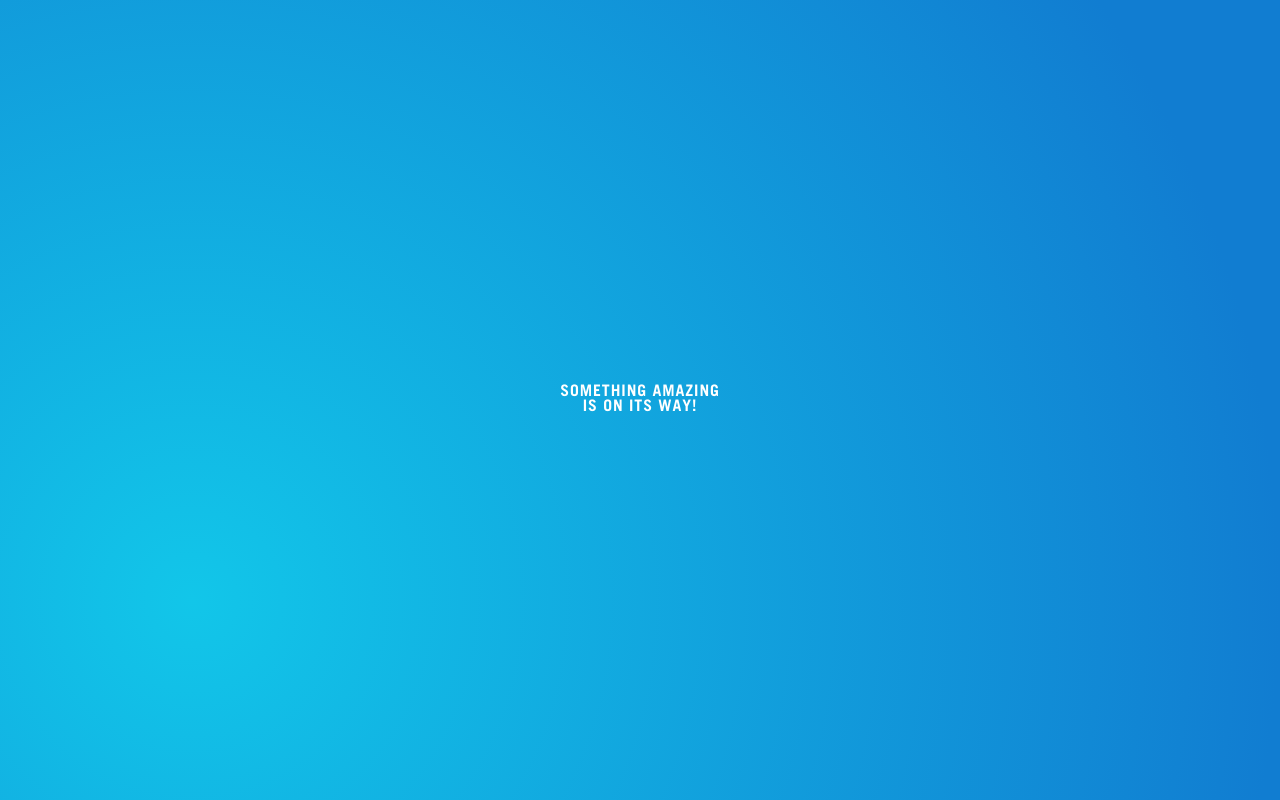
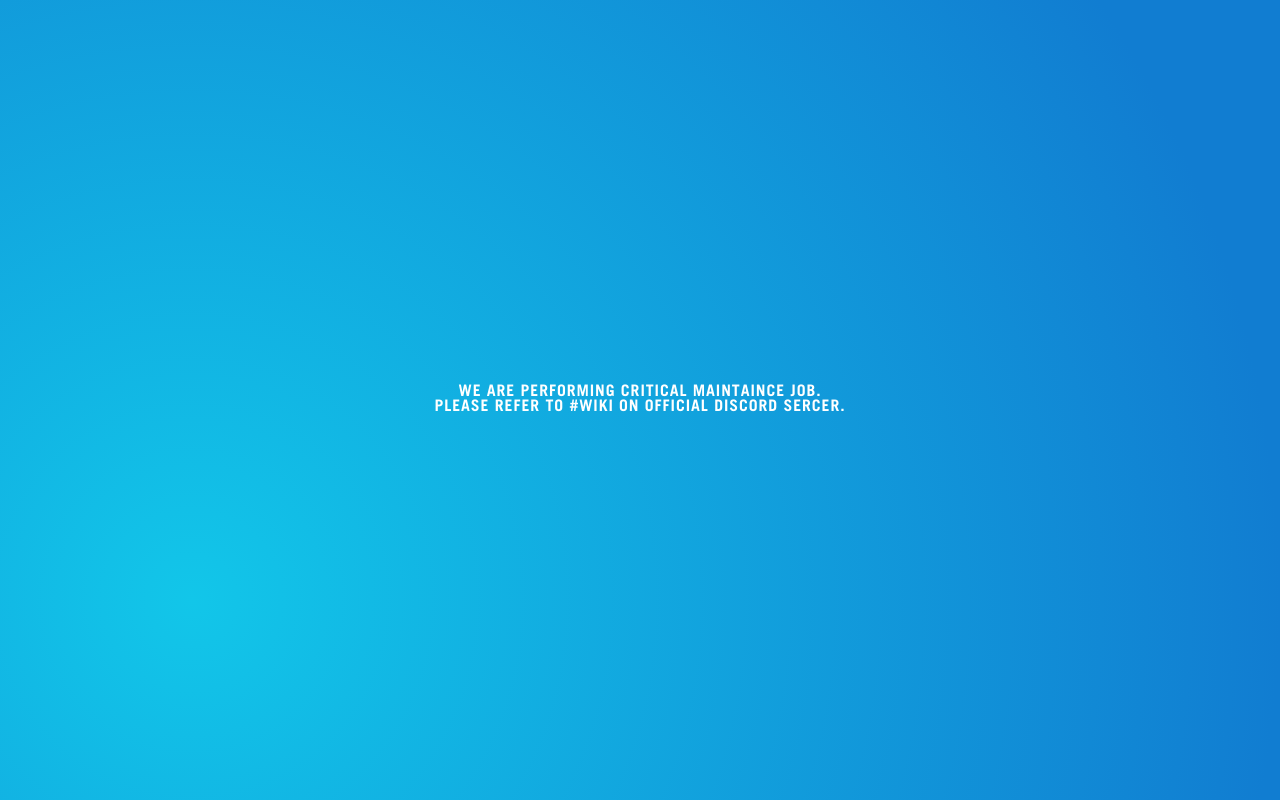
Before and after one commit to c86-webarchives/eruthyll.wiki-parking, a plain HTML site: page index.html in a window 1280 px wide. Drawn offline with Linux system fonts and the light colour scheme.

Commit message:
Update index.html

```diff
--- a/index.html
+++ b/index.html
@@ -6,12 +6,12 @@
 <meta name="description" content="">
 <meta name="viewport" content="width=device-width, user-scalable=no"/>
 <meta name="format-detection" content="telephone=no"/>
-<title>Comming Soon</title>
+<title>Emergency Maintenance</title>
 <link rel="stylesheet" href="css/style.css" type="text/css" media="screen" title="styles" charset="utf-8">
 </head>
 <body class="transition-none">
 <div class="content center opacity-0">
-	<p>Something Amazing<br />is on its way!</p>
+	<p>We are performing critical maintaince job.<br />Please refer to #wiki on Official Discord Sercer.</p>
 </div>
 <div class="console display-none">
 </div>
```
